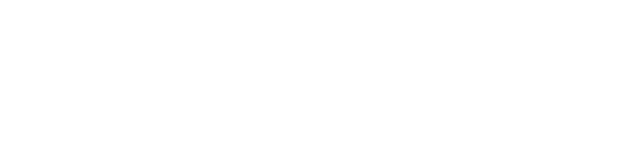
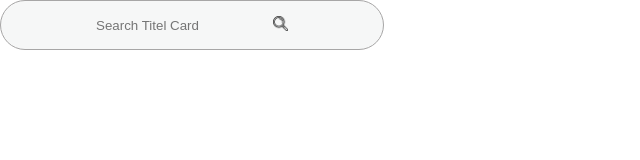
Before and after one commit to davidlandau770/testGit2, a plain HTML site: page index.html in a window 1280 px wide. Shown: the whole page, without its empty margins (0-640 px from the left). Drawn offline with Linux system fonts and the light colour scheme.

Commit message:
added search bar

```diff
--- a/index.html
+++ b/index.html
@@ -1,5 +1,6 @@
 <!DOCTYPE html>
 <html lang="en">
+
 <head>
     <meta charset="UTF-8">
     <meta name="viewport" content="width=device-width, initial-scale=1.0">
@@ -7,13 +8,22 @@
     <link rel="stylesheet" href="style.css">
     <script src="main.js" defer></script>
 </head>
+
 <body>
     <header>
-
+        <div class="search-bar-container">
+            <div class="search-bar">
+                <input placeholder="Search Titel Card" class="search-input" id="SearchInput" type="text" value="">
+                <span class="search_icon">
+                    <img class="img_icon" src="./icon-search.png" alt="">
+                </span>
+            </div>
+        </div>
     </header>
     <main>
         <div id="contaner">
         </div>
     </main>
 </body>
+
 </html>
--- a/main.js
+++ b/main.js
@@ -0,0 +1,6 @@
+const search = document.getElementById("SearchInput")
+let searchInput = "";
+search.addEventListener("input", (event) => {
+    searchInput = search.value
+    console.log(searchInput);
+})
--- a/style.css
+++ b/style.css
@@ -3,3 +3,32 @@
     margin: 0;
     box-sizing: border-box;
 }
+
+.search-bar-container{
+    width: 30%;
+    height: 50px;
+    border: 1px rgb(167, 166, 166) solid;
+    border-radius: 25px;
+    display: flex;
+    justify-content: center;
+    align-items: center;
+    background-color:  #f6f7f7;
+
+}
+
+.search-bar{
+    display: flex;
+    justify-content: center;
+}
+
+.search-input{
+    display: block;
+    border: 0 rgb(167, 166, 166) solid;
+    background-color:  #f6f7f7;
+
+}
+
+.img_icon{
+    width: 15px;
+    height: 15px;
+}
```
Also changed, not shown: icon-search.png (added).
